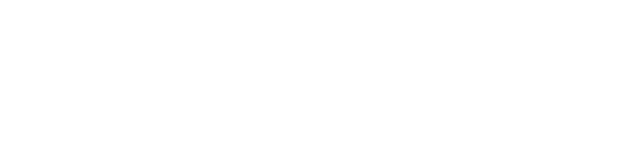
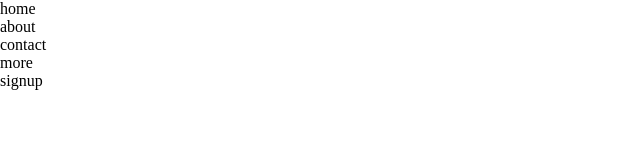
Before and after one commit to riazuddin93/riverisland, a plain HTML site: page index.html in a window 1280 px wide. Shown: the whole page, without its empty margins (0-640 px from the left). Drawn offline with Linux system fonts and the light colour scheme.

Commit message:
nav initaiated

```diff
--- a/index.html
+++ b/index.html
@@ -7,6 +7,14 @@
     <title>Document</title>
 </head>
 <body>
-
+<nav>
+    <ul>
+        <li>home</li>
+        <li>about</li>
+        <li>contact</li>
+        <li>more</li>
+        <li>signup</li>
+    </ul>
+</nav>
 </body>
 </html>
```
